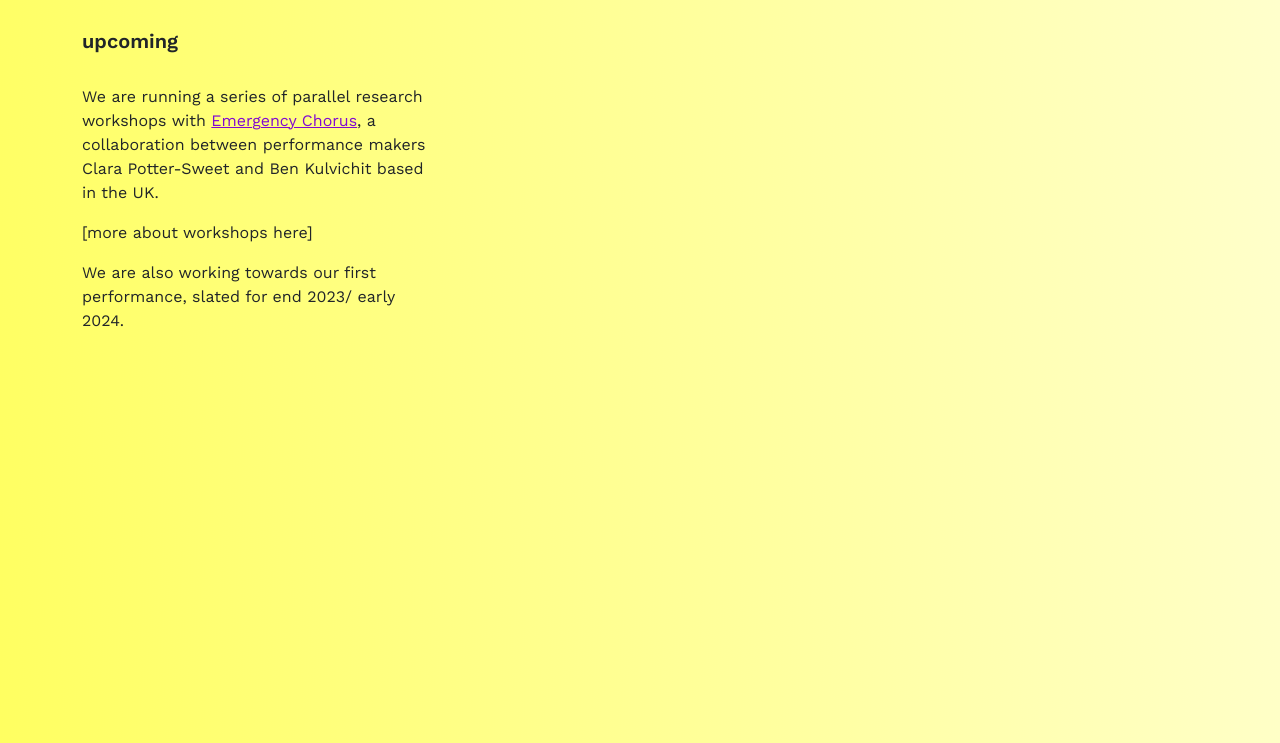
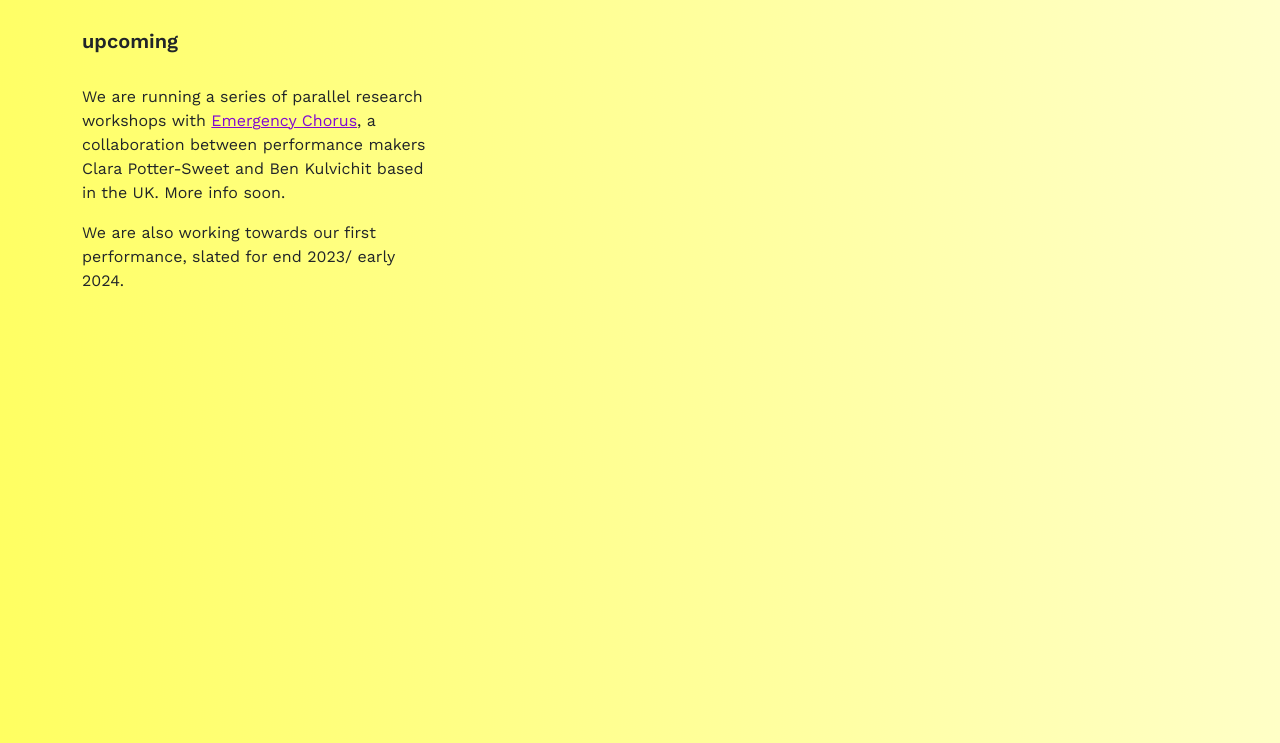
Before and after one commit to fruitlaundry/fruitlaundry.github.io, a plain HTML site: page events.html in a window 1280 px wide. Shown: the part 57-800 px from the top of the page. Drawn offline with nearby package versions, Linux system fonts and the light colour scheme.

Commit message:
Update events.html

```diff
--- a/events.html
+++ b/events.html
@@ -49,8 +49,7 @@
           <div class="col-lg-4">
             <h5><strong>upcoming</strong></h5><br>
               <section>
-                <p>We are running a series of parallel research workshops with <a href="https://www.emergencychorus.com/" alt="Emergency Chorus">Emergency Chorus</a>, a collaboration between performance makers Clara Potter-Sweet and Ben Kulvichit based in the UK.</p>
-                <p>[more about workshops here]</p>
+                <p>We are running a series of parallel research workshops with <a href="https://www.emergencychorus.com/" alt="Emergency Chorus">Emergency Chorus</a>, a collaboration between performance makers Clara Potter-Sweet and Ben Kulvichit based in the UK. More info soon.</p>
               </section>
               <section>
                 <p>We are also working towards our first performance, slated for end 2023/ early 2024.</p>
```
